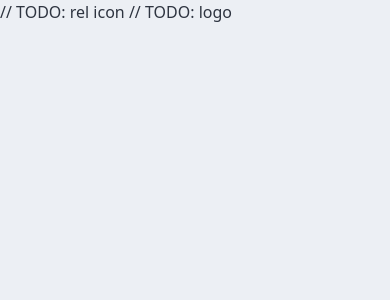
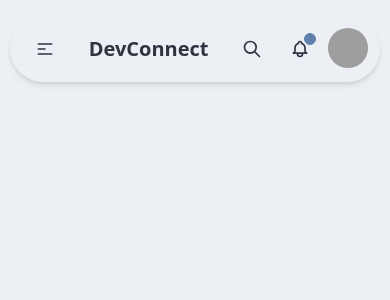
Before and after one commit to alvarotorrestx/DevConnect, a React (Vite) app in the folder client/: page / in a window 390 px wide. Shown: the top 300 px of the page. Built offline with nearby package versions, Linux system fonts and the light colour scheme; grey boxes are pictures that could not be loaded.

Commit message:
Created NavBar foundation to work off of and improve

```diff
--- a/client/index.html
+++ b/client/index.html
@@ -3,7 +3,7 @@
 
 <head>
   <title>DevConnect | The Platform for Developers to Connect and Grow</title>
-  // TODO: rel icon
+  <!-- TODO: rel icon -->
   <link rel="icon" href="" type="" />
   <meta charset="UTF-8" />
   <link rel="preconnect" href="https://fonts.googleapis.com">
@@ -20,7 +20,7 @@
   <meta property="og:title" content="DevConnect | The Platform for Developers to Connect and Grow" />
   <meta property="og:description"
     content="DevConnect is an open-source platform designed for developers to connect, collaborate, blog, and discover career opportunities. Tailored specifically for the developer community, DevConnect promotes networking, knowledge sharing, and professional growth." />
-  // TODO: logo
+  <!-- TODO: logo -->
   <meta property="og:image" content="" />
   <meta property="og:url" content="https://devconnect.tech/" />
   <meta property="og:site_name" content="DevConnect | The Platform for Developers to Connect and Grow" />
--- a/client/src/App.jsx
+++ b/client/src/App.jsx
@@ -1,11 +1,13 @@
 import { useState } from 'react'
 import './App.css'
+import NavBar from './NavBar'
 
 function App() {
 
   return (
-    <>
-    </>
+    <main>
+      <NavBar />
+    </main>
   )
 }
 
--- /dev/null
+++ b/client/src/NavBar.jsx
@@ -0,0 +1,150 @@
+// Icon Imports
+import { IoIosHome } from "react-icons/io";
+import { TbLogs } from "react-icons/tb";
+import { IoMdPeople } from "react-icons/io";
+import { GiSuitcase } from "react-icons/gi";
+import { FaUserCircle } from "react-icons/fa";
+import { IoSettingsSharp } from "react-icons/io5";
+import { RiLogoutBoxLine } from "react-icons/ri";
+
+const NavBar = () => {
+    return (
+        <div className="navbar bg-base-100 w-[95%] mx-auto mt-4 rounded-full shadow-md grid grid-cols-2 lg:grid-cols-3 auto-cols-max relative">
+
+            {/* Nav start */}
+            <div className="navbar-start w-[unset]">
+
+                {/* Mobile Nav */}
+                <div className="dropdown static">
+                    <div tabIndex={0} role="button" className="btn btn-ghost lg:hidden">
+                        <svg
+                            xmlns="http://www.w3.org/2000/svg"
+                            className="h-5 w-5"
+                            fill="none"
+                            viewBox="0 0 24 24"
+                            stroke="currentColor">
+                            <path
+                                strokeLinecap="round"
+                                strokeLinejoin="round"
+                                strokeWidth="2"
+                                d="M4 6h16M4 12h8m-8 6h16" />
+                        </svg>
+                    </div>
+                    <ul
+                        tabIndex={0}
+                        className="menu menu-sm dropdown-content bg-base-200 rounded-box z-[1] mt-3 p-2 shadow w-[95%]">
+                        <li><a className='py-4 flex items-center'><span className="text-2xl"><IoIosHome /></span>Home</a></li>
+                        <li><a className='py-4 flex items-center'><span className="text-2xl"><TbLogs /></span>Blogs</a></li>
+                        <li><a className='py-4 flex items-center'><span className="text-2xl"><IoMdPeople /></span>Network</a></li>
+                        <li><a className='py-4 flex items-center'><span className="text-2xl"><GiSuitcase /></span>Jobs</a></li>
+                    </ul>
+                </div>
+
+                {/* DevConnect Link */}
+                <a className="btn btn-ghost text-xl rounded-full">DevConnect</a>
+            </div>
+
+            {/* Desktop Nav */}
+            <div className="navbar-center hidden lg:flex w-[unset] justify-center">
+                <ul className="menu menu-horizontal px-1">
+                    <li><a className="flex items-center"><span className="text-2xl"><IoIosHome /></span>Home</a></li>
+                    <li><a className="flex items-center"><span className="text-2xl"><TbLogs /></span>Blogs</a></li>
+                    <li><a className="flex items-center"><span className="text-2xl"><IoMdPeople /></span>Network</a></li>
+                    <li><a className="flex items-center"><span className="text-2xl"><GiSuitcase /></span>Jobs</a></li>
+                </ul>
+            </div>
+
+            {/* Nav End */}
+            <div className="navbar-end flex-none md:gap-2 w-[unset]">
+
+                {/* Search Icon */}
+                <button className="btn btn-ghost btn-circle">
+                    <svg
+                        xmlns="http://www.w3.org/2000/svg"
+                        className="h-5 w-5"
+                        fill="none"
+                        viewBox="0 0 24 24"
+                        stroke="currentColor">
+                        <path
+                            strokeLinecap="round"
+                            strokeLinejoin="round"
+                            strokeWidth="2"
+                            d="M21 21l-6-6m2-5a7 7 0 11-14 0 7 7 0 0114 0z" />
+                    </svg>
+                </button>
+
+
+                {/* Notifications */}
+                <button className="btn btn-ghost btn-circle">
+                    <div className="indicator">
+                        <svg
+                            xmlns="http://www.w3.org/2000/svg"
+                            className="h-5 w-5"
+                            fill="none"
+                            viewBox="0 0 24 24"
+                            stroke="currentColor">
+                            <path
+                                strokeLinecap="round"
+                                strokeLinejoin="round"
+                                strokeWidth="2"
+                                d="M15 17h5l-1.405-1.405A2.032 2.032 0 0118 14.158V11a6.002 6.002 0 00-4-5.659V5a2 2 0 10-4 0v.341C7.67 6.165 6 8.388 6 11v3.159c0 .538-.214 1.055-.595 1.436L4 17h5m6 0v1a3 3 0 11-6 0v-1m6 0H9" />
+                        </svg>
+                        <span className="badge badge-xs badge-primary indicator-item"></span>
+                    </div>
+                </button>
+
+                {/* Profile Avatar and Menu */}
+                <div className="dropdown dropdown-end">
+                    <div tabIndex={0} role="button" className="btn btn-ghost btn-circle avatar">
+                        <div className="w-10 rounded-full">
+                            <img
+                                alt="Tailwind CSS Navbar component"
+                                src="https://img.daisyui.com/images/stock/photo-1534528741775-53994a69daeb.webp" />
+                        </div>
+                    </div>
+                    <ul
+                        tabIndex={0}
+                        className="menu menu-sm dropdown-content bg-base-200 rounded-box z-[1] mt-3 w-52 p-2 shadow">
+                        <li>
+                            {/* Theme Switcher */}
+                            <label className="flex cursor-pointer gap-2">
+                                <svg
+                                    xmlns="http://www.w3.org/2000/svg"
+                                    width="20"
+                                    height="20"
+                                    viewBox="0 0 24 24"
+                                    fill="none"
+                                    stroke="currentColor"
+                                    strokeWidth="2"
+                                    strokeLinecap="round"
+                                    strokeLinejoin="round">
+                                    <circle cx="12" cy="12" r="5" />
+                                    <path
+                                        d="M12 1v2M12 21v2M4.2 4.2l1.4 1.4M18.4 18.4l1.4 1.4M1 12h2M21 12h2M4.2 19.8l1.4-1.4M18.4 5.6l1.4-1.4" />
+                                </svg>
+                                <input type="checkbox" value="synthwave" className="toggle theme-controller rounded-full" />
+                                <svg
+                                    xmlns="http://www.w3.org/2000/svg"
+                                    width="20"
+                                    height="20"
+                                    viewBox="0 0 24 24"
+                                    fill="none"
+                                    stroke="currentColor"
+                                    strokeWidth="2"
+                                    strokeLinecap="round"
+                                    strokeLinejoin="round">
+                                    <path d="M21 12.79A9 9 0 1 1 11.21 3 7 7 0 0 0 21 12.79z"></path>
+                                </svg>
+                            </label>
+                        </li>
+                        <li><a className='py-4 flex items-center'><span className="text-2xl"><FaUserCircle /></span>Profile</a></li>
+                        <li><a className='py-4 flex items-center'><span className="text-2xl"><IoSettingsSharp /></span>Settings</a></li>
+                        <li><a className='py-4 flex items-center'><span className="text-2xl"><RiLogoutBoxLine /></span>Logout</a></li>
+                    </ul>
+                </div>
+            </div>
+        </div>
+    )
+}
+
+export default NavBar
```
